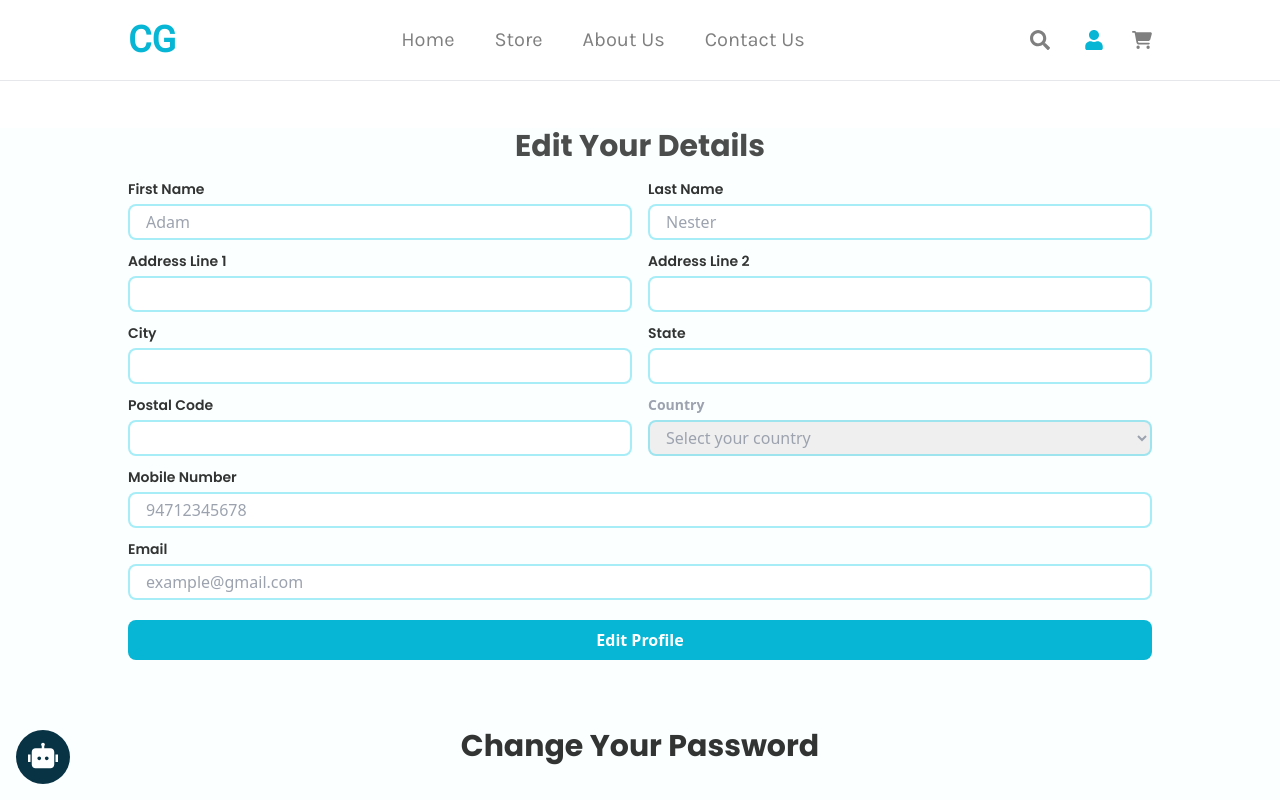
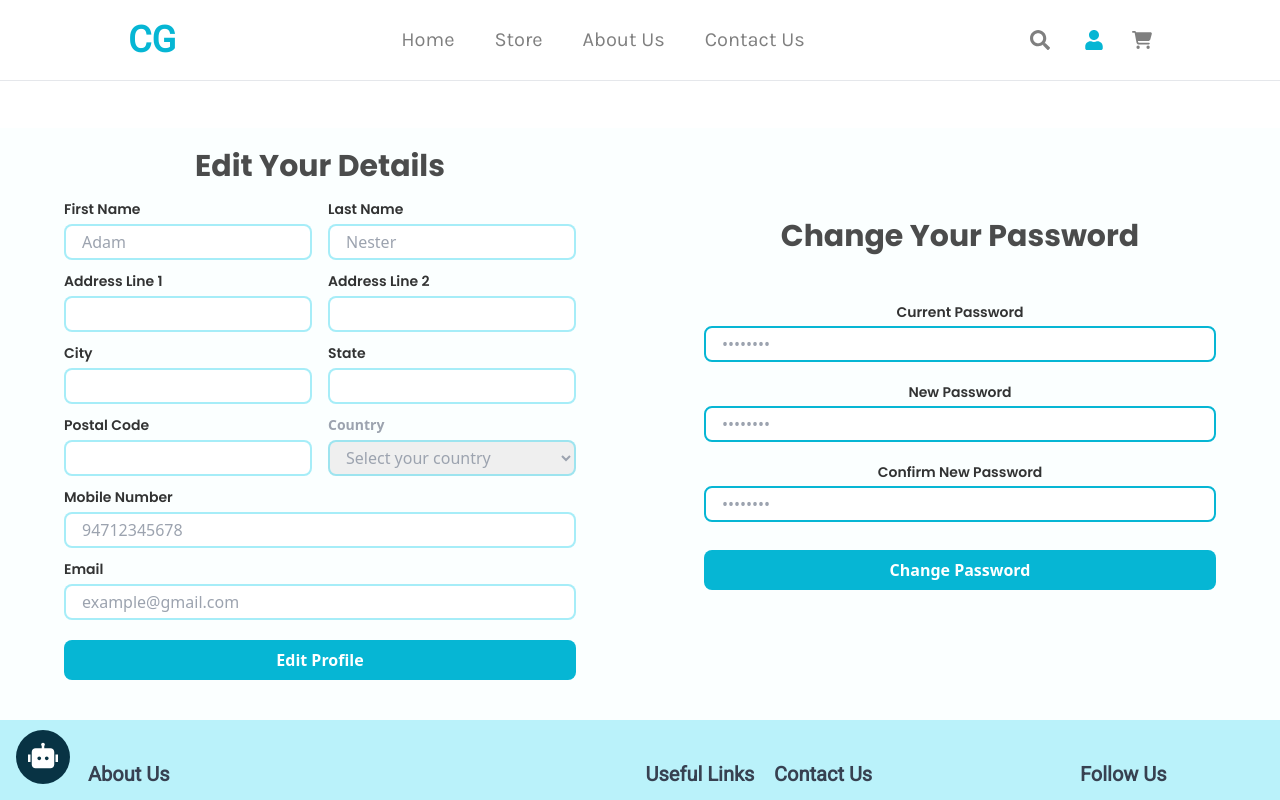
Before and after one commit to SahanDev00/crystal, a React (Create React App) app: page /edit-profile in a window 1280 px wide. Shown: the top 800 px of the page. Built offline with nearby package versions, Linux system fonts and the light colour scheme.

Commit message:
commited

```diff
--- a/src/Pages/ContactUs.jsx
+++ b/src/Pages/ContactUs.jsx
@@ -15,7 +15,7 @@ const ContactUs = () => {
         </Helmet>
       <div className=' h-full w-full relative  grid justify-center grid-cols-1 md:grid-cols-2 mt-10 sm:mt-10 md:mt-16'>
         {/* Form */}
-        <div className='border-r-2 mt-10'>
+        <div className='mt-10'>
           <div className='mx-auto w-[80%]'>
             <h1 className='text-4xl font-bold mb-3 text-black/80 underline '>Send Us a Message</h1>
             <form className='space-y-5 mt-10'>
--- a/src/components/Cards.jsx
+++ b/src/components/Cards.jsx
@@ -34,7 +34,7 @@ const Cards = () => {
 
   return (
     <div className='w-full mt-28 mb-10'>
-      <h1 className='text-3xl font-bold text-center mb-10 text-gray-700 font-roboto'>GLIMPSE OF OUR PRODUCTS</h1>
+      <h1 className='text-3xl font-bold text-center mb-10 text-gray-700 font-roboto'>GLIMPSE OF OUR <span className='text-cyan-600'>PRODUCTS</span></h1>
       <Slider {...settings} className='w-[55%] mx-auto'>
         {products.map((product, index) => (
           <div key={index} className='relative w-full h-[650px]'>
--- a/src/components/Collection.jsx
+++ b/src/components/Collection.jsx
@@ -30,7 +30,7 @@ const Collection = () => {
   return (
     <div className='w-full mt-14 mb-20'>
       <div className='w-[100%] mx-auto flex flex-col items-center justify-center'>
-        <h1 className='text-center text-3xl text-gray-700 font-bold uppercase my-5 font-roboto'>Lorem Ipsum Collection</h1>
+        <h1 className='text-center text-3xl text-gray-700 font-bold uppercase my-5 font-roboto'>Shop by <span className='text-cyan-600'>category</span></h1>
         <div className='mt-3 grid grid-cols-4 w-full items-center justify-center'>
           {[rugPic1, rugPic2, rugPic3, rugPic4].map((pic, index) => (
             <div
--- a/src/components/CustomProducts.jsx
+++ b/src/components/CustomProducts.jsx
@@ -4,7 +4,7 @@ import pic1 from "../images/RugBig.jpeg"
 const CustomProducts = () => {
   return (
     <div className='w-full'>
-        <h1 className='text-center text-gray-700 font-bold text-3xl uppercase font-roboto'>We offer custom products for you!</h1>
+        <h1 className='text-center text-gray-700 font-bold text-3xl uppercase font-roboto'>We offer <span className='text-cyan-600'>custom products</span> for you!</h1>
         <div className='w-[100%] mx-auto mt-14'>
             <div className='grid grid-cols-2 w-full'>
                 <div className='w-full h-[600px]'>
--- a/src/components/Gallery.jsx
+++ b/src/components/Gallery.jsx
@@ -27,7 +27,7 @@ const images = [
 const Gallery = () => {
   return (
     <div className="w-[80%] mx-auto">
-      <h1 className="text-center text-3xl font-bold font-roboto text-gray-700 mb-10 uppercase">Gallery</h1>
+      <h1 className="text-center text-3xl font-bold font-roboto text-gray-700 mb-10 uppercase">our <span className="text-cyan-600">portfolio</span></h1>
       <div className="grid grid-cols-3 md:grid-cols-4 gap-4 grid-auto-rows-[200px]">
         {images.map((image, index) => (
           <div
--- a/src/components/LatestProducts.jsx
+++ b/src/components/LatestProducts.jsx
@@ -30,7 +30,7 @@ const LatestProducts = () => {
   return (
     <div className='w-full mt-20 mb-28'>
       <div className='w-[100%] mx-auto flex flex-col items-center justify-center'>
-        <h1 className='text-center text-3xl text-gray-700 font-bold uppercase my-5 font-roboto'>latest arrivals</h1>
+        <h1 className='text-center text-3xl text-gray-700 font-bold uppercase my-5 font-roboto'>latest <span className='text-cyan-600'>arrivals</span></h1>
         <div className='mt-3 grid grid-cols-4 w-full items-center justify-center'>
           {[rugPic1, rugPic2, rugPic3, rugPic4].map((pic, index) => (
             <div
--- a/src/components/Profile/EditProfile.jsx
+++ b/src/components/Profile/EditProfile.jsx
@@ -4,11 +4,11 @@ import { Helmet } from 'react-helmet'
 
 const EditProfile = () => {
   return (
-    <div className='mt-32 w-full'>
+    <div className='mt-32 w-full flex justify-center items-center mb-10'>
         <Helmet>
           <title>Crystal Mats | Edit Profile</title>
         </Helmet>
-        <div className=' xl:h-[600px] container xl:mt-20 mx-auto'>
+        <div className='container'>
             <div>
                 <h1 className='text-3xl text-black/70 mt-5 font-bold text-center font-poppins'>Edit Your Details</h1>
                     <form className='mt-3'>
@@ -63,18 +63,18 @@ const EditProfile = () => {
                     </form>
                 </div>
         </div>
-        <div className='container h-[450px] xl:h-[500px] mx-auto '>
-            <h1 className='text-3xl text-black/80 font-bold text-center mb-4 font-poppins'>Change Your Password</h1>
+        <div className='container'>
+            <h1 className='text-3xl text-black/70 font-bold text-center mb-4 font-poppins'>Change Your Password</h1>
             <div className='w-full flex justify-center items-center'>
                 <div className='w-full text-center mt-5'>
                     <form>
                         <label className='block font-semibold mt-3 text-sm text-black/80 font-poppins'>Current Password</label>
-                        <input className='w-[50%] rounded-lg pl-4 py-1 border-cyan-500 border-2 mb-2 mt-1' type="password" placeholder='••••••••' required />
+                        <input className='w-[80%] rounded-lg pl-4 py-1 border-cyan-500 border-2 mb-2 mt-1' type="password" placeholder='••••••••' required />
                         <label className='block font-semibold mt-3 text-sm text-black/80 font-poppins'>New Password</label>
-                        <input className='w-[50%] rounded-lg pl-4 py-1 border-cyan-500 border-2 mb-2 mt-1' type="password" placeholder='••••••••' required />
+                        <input className='w-[80%] rounded-lg pl-4 py-1 border-cyan-500 border-2 mb-2 mt-1' type="password" placeholder='••••••••' required />
                         <label className='font-semibold text-sm mt-3 text-black/80 block font-poppins'>Confirm New Password</label>
-                        <input className='w-[50%] rounded-lg pl-4 py-1 border-cyan-500 border-2 mb-5 mt-1' type="password" placeholder='••••••••' required />
-                        <button type='submit' className='block w-[50%] mx-auto mt-2 rounded-lg bg-cyan-500 py-2 text-white font-semibold hover:bg-cyan-600'>Change Password</button>
+                        <input className='w-[80%] rounded-lg pl-4 py-1 border-cyan-500 border-2 mb-5 mt-1' type="password" placeholder='••••••••' required />
+                        <button type='submit' className='block w-[80%] mx-auto mt-2 rounded-lg bg-cyan-500 py-2 text-white font-semibold hover:bg-cyan-600'>Change Password</button>
                     </form>
                 </div>
             </div>
```
